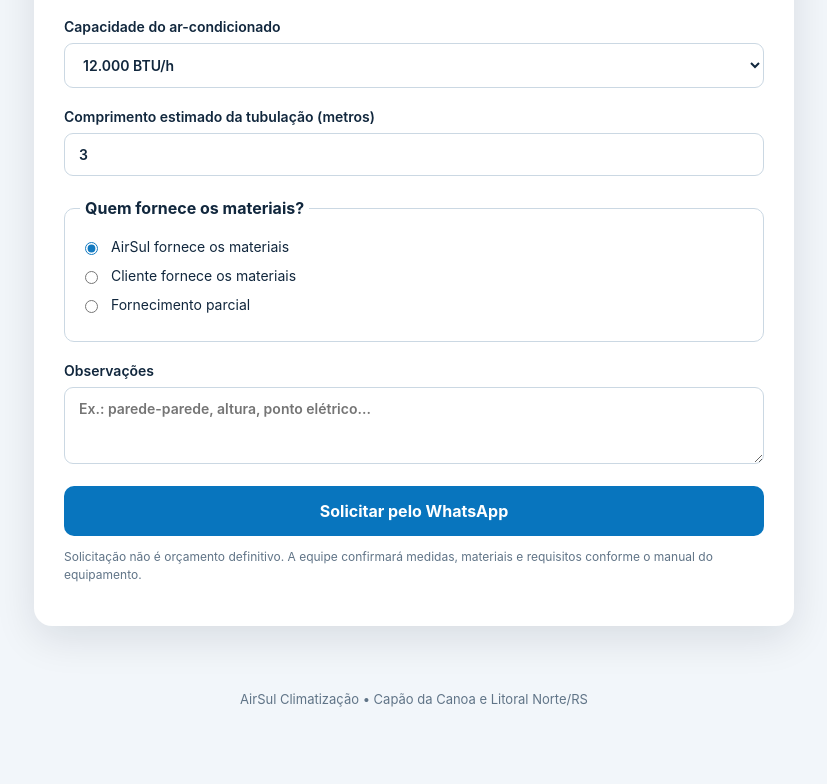
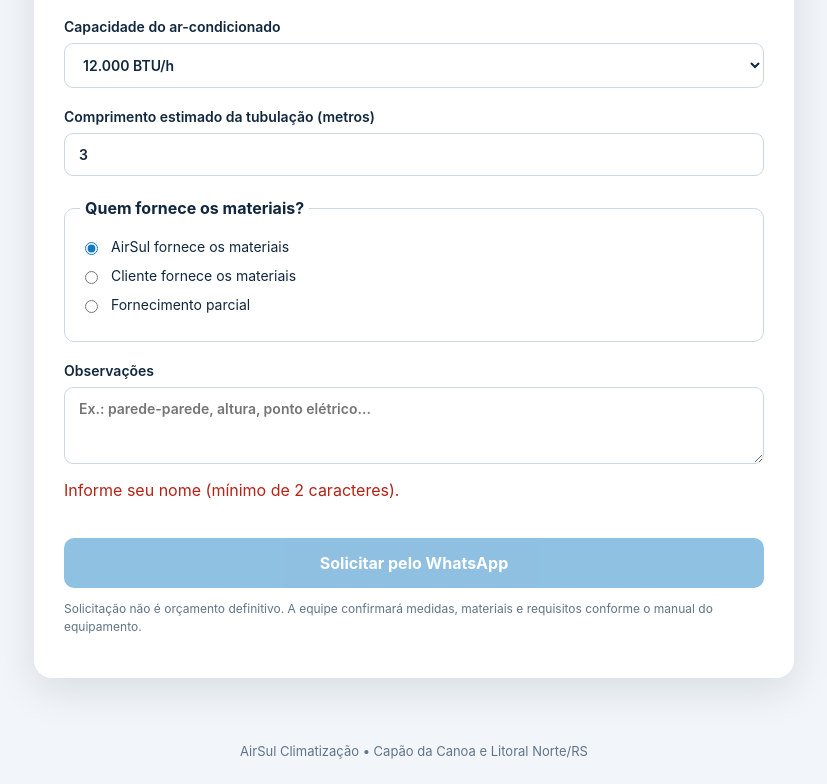
Before and after one commit to franciscomatheusmendes-stack/airsul-orcamentos, a React (Vite) app: page / in a window 1280 px wide. Shown: the part 567-1351 px from the top of the page, without its empty margins (226-1053 px from the left). Before the commit the page ends 1299 px from the top, so only its background shows below. Built offline with nearby package versions, Linux system fonts and the light colour scheme.

Commit message:
fix: require customer name and valid tubing length for WhatsApp requests

```diff
--- a/src/App.tsx
+++ b/src/App.tsx
@@ -14,10 +14,12 @@ export default function App() {
   const [meters, setMeters] = useState("3");
   const [supply, setSupply] = useState("airsul");
   const [notes, setNotes] = useState("");
-  const valid = Number(meters) >= 0.5 && Number(meters) <= 100;
+  const valid = Number.isFinite(Number(meters)) && meters.trim() !== "" && Number(meters) >= 0.5 && Number(meters) <= 100;
+  const nameValid = name.trim().length >= 2;
+  const canSend = valid && nameValid;
 
   function requestQuote() {
-    if (!valid) return;
+    if (!canSend) return;
     const message = [
       "Olá! Gostaria de solicitar uma avaliação de instalação com a AirSul.",
       "Nome: " + (name.trim() || "Não informado"),
@@ -63,8 +65,9 @@ export default function App() {
       <label>Observações
         <textarea value={notes} onChange={e => setNotes(e.target.value)} rows={3} maxLength={1000} placeholder="Ex.: parede-parede, altura, ponto elétrico..."/>
       </label>
+      {!nameValid && <p className="error" role="alert">Informe seu nome (mínimo de 2 caracteres).</p>}
       {!valid && <p className="error" role="alert">Informe uma metragem entre 0,5 e 100 metros.</p>}
-      <button disabled={!valid} onClick={requestQuote}>Solicitar pelo WhatsApp</button>
+      <button disabled={!canSend} onClick={requestQuote}>Solicitar pelo WhatsApp</button>
       <p className="footnote">Solicitação não é orçamento definitivo. A equipe confirmará medidas, materiais e requisitos conforme o manual do equipamento.</p>
     </section>
     <footer>AirSul Climatização • Capão da Canoa e Litoral Norte/RS</footer>
```
